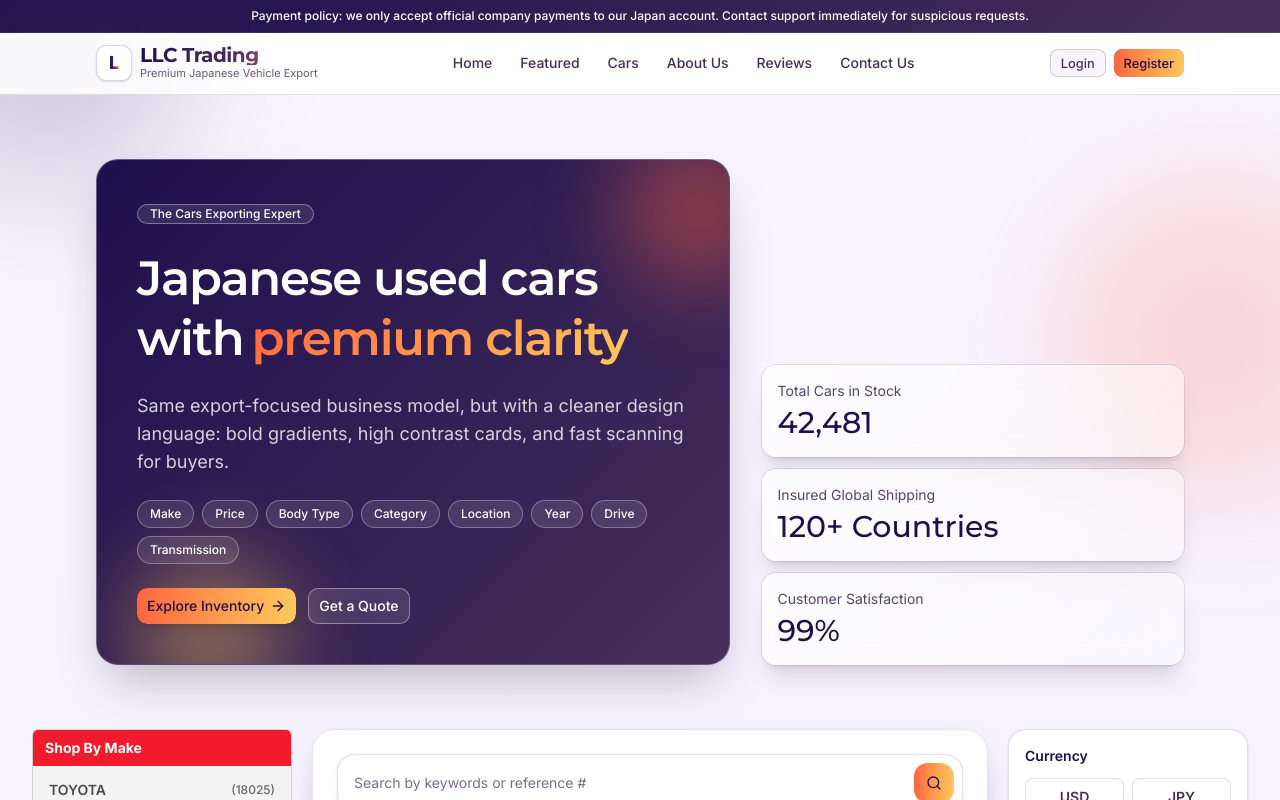
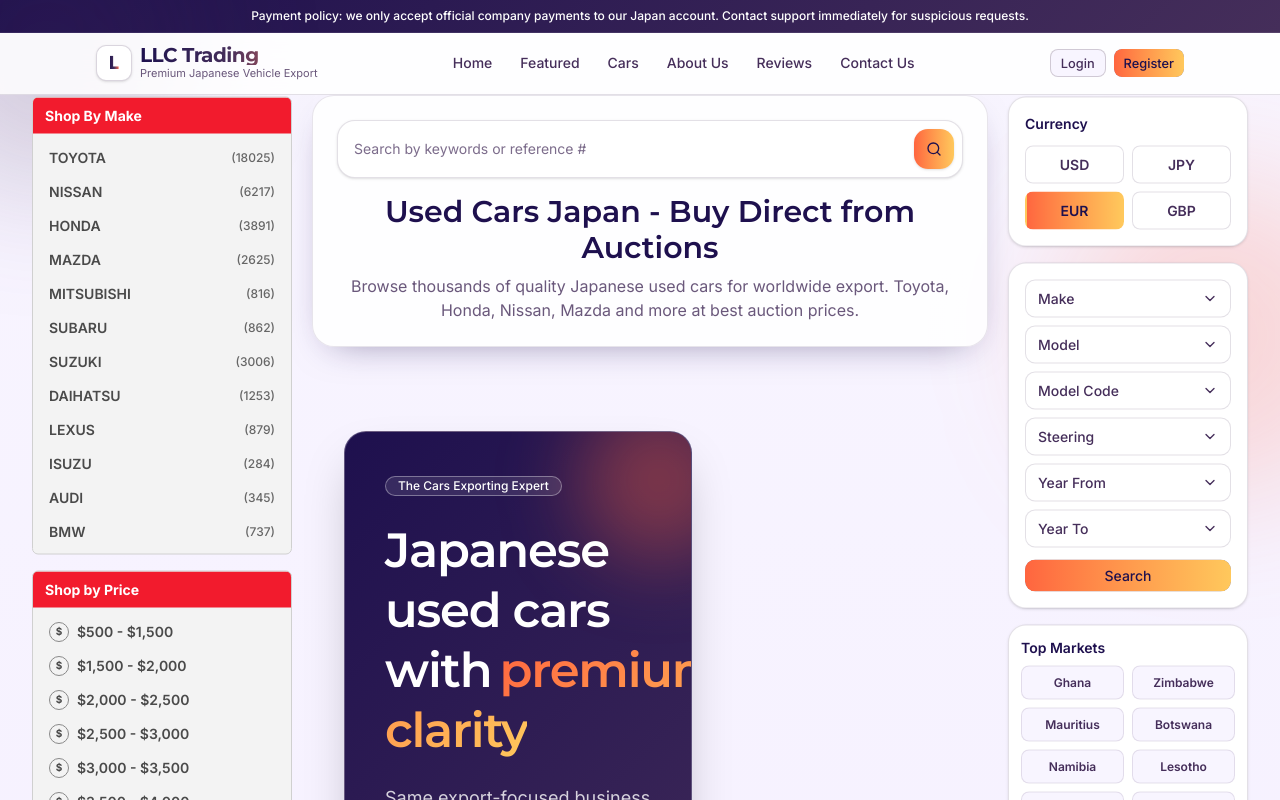
Before and after one commit to Afaqahmad1122/llc-tradding, a Next.js app in the folder frontend/: page / in a window 1280 px wide. Shown: the top 800 px of the page. Built offline with nearby package versions, Linux system fonts and the light colour scheme.

Commit message:
improve ui

```diff
--- a/frontend/app/page.tsx
+++ b/frontend/app/page.tsx
@@ -35,7 +35,6 @@ export default function Home() {
       <NoticeBar text={noticeText} />
       <SiteNavbar />
       <main className="relative z-10 pb-6">
-        <HeroSection filters={heroFilters} stats={stats} />
         <MarketplaceWithSidebars
           makes={makeSidebarItems}
           priceRanges={priceSidebarItems}
@@ -43,6 +42,7 @@ export default function Home() {
           filters={rightSidebarFilters}
           bodyTypes={bodyTypeSidebarItems}
         >
+          <HeroSection filters={heroFilters} stats={stats} />
           <SectionBlock
             id="featured"
             title="Featured Collection"
```
